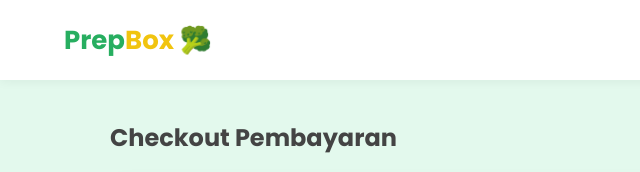
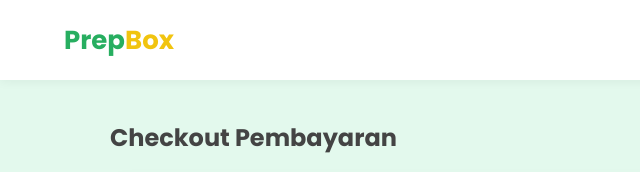
Before and after one commit to shaafalifia/PrepBox, a plain HTML site: page payment.html in a window 1280 px wide. Shown: the top 172 px of the page, 0-640 px from the left. Drawn offline with Linux system fonts and the light colour scheme.

Commit message:
Update payment.html

```diff
--- a/payment.html
+++ b/payment.html
@@ -10,7 +10,7 @@
 <body>
 
     <header>
-        <div class="logo">Prep<span class="text-kuning">Box</span> 🥦</div>
+        <div class="logo">Prep<span class="text-kuning">Box</span> </div>
         <div class="nav-menu">
             <a href="cart.html" class="back-link" style="margin:0;">Kembali ke Keranjang</a>
         </div>
@@ -105,4 +105,5 @@
     </div>
     <script src="script.js"></script>
 </body>
+
 </html>
```
